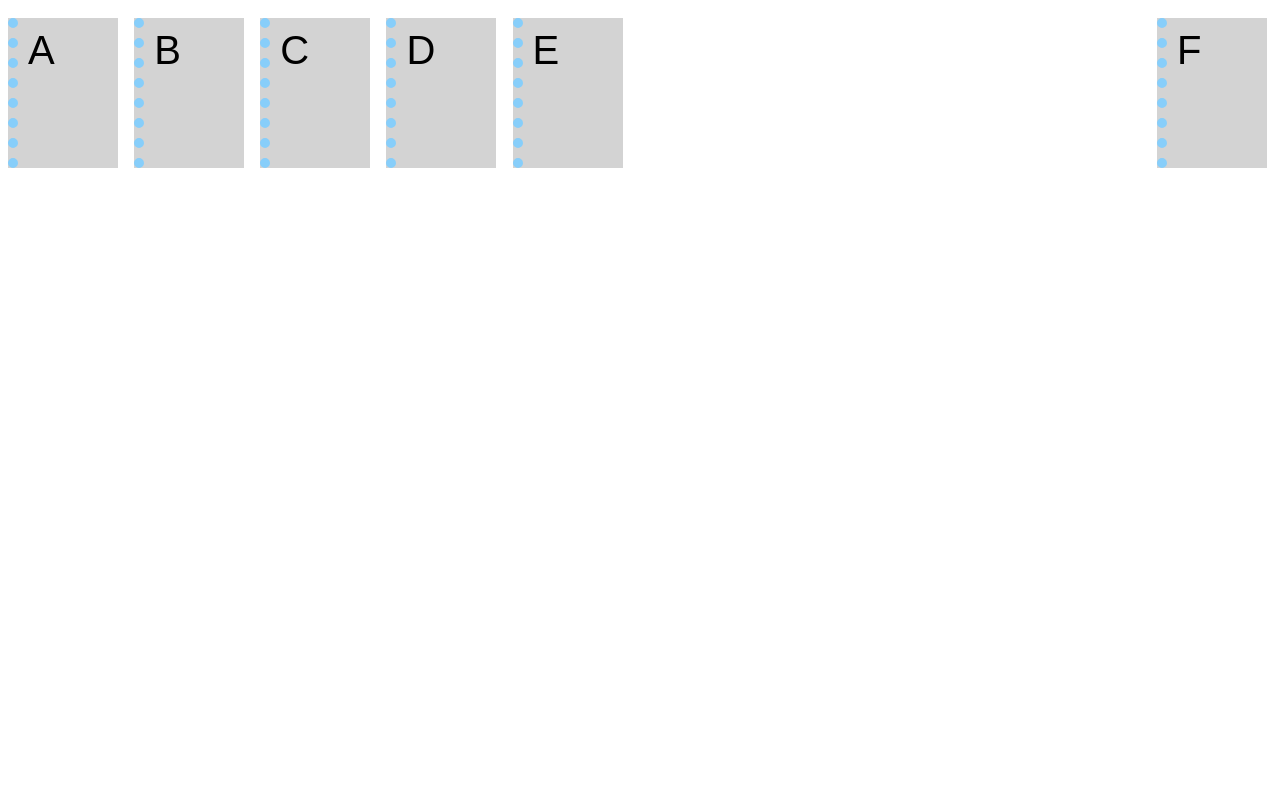
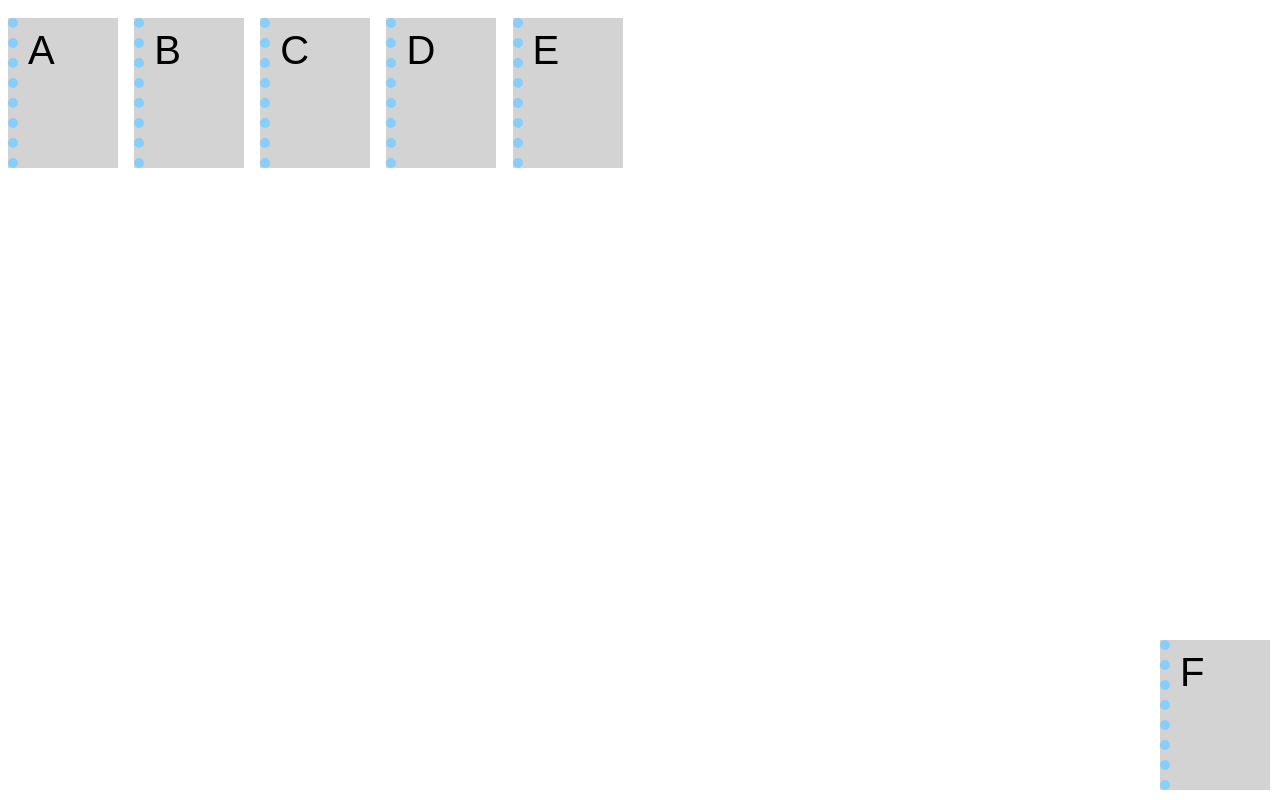
Before and after one commit to dkaimekin/CS142_Summer_2021, a plain HTML site: page hw_1/indexB.html in a window 1280 px wide. Drawn offline with Linux system fonts and the light colour scheme.

Commit message:
Finished submission hw1

```diff
--- a/hw_1/indexB.html
+++ b/hw_1/indexB.html
@@ -9,10 +9,6 @@
     <p class="main">c</p>
     <p class="main">d</p>
     <p class="main">e</p>
-    <div class="box">
-        <div id="bottom-right">
-            <p class="bottom">f</p>
-        </div>
-    </div>
+        <p class="main" id="main-bottom">f</p>
 
 </body>
--- a/hw_1/styles/styleB.css
+++ b/hw_1/styles/styleB.css
@@ -18,26 +18,15 @@ body {
 
 .box {
     position:relative;
-    background-color:lightgray;
-    border-left: 10px dotted lightskyblue;
 }
 
-#bottom-right {
+#main-bottom {
     position:absolute;
+    right:0;
     bottom:0;
-    right:0;
+    margin:10px 10px 10px 10px;
 }
 
-.bottom {
-    position:absolute;
-    bottom:0;
-    right:0;
-    background-color:lightgray;
-    border-left: 10px dotted lightskyblue;
-    padding-left:10px;
-    padding-top:10px;
-    margin: 10px 5px 0px 0px;
-    text-transform:uppercase;
-    height:140px;
-    width:90px;
+.main:hover, #main-bottom:hover {
+    background-color:yellow;
 }
```
